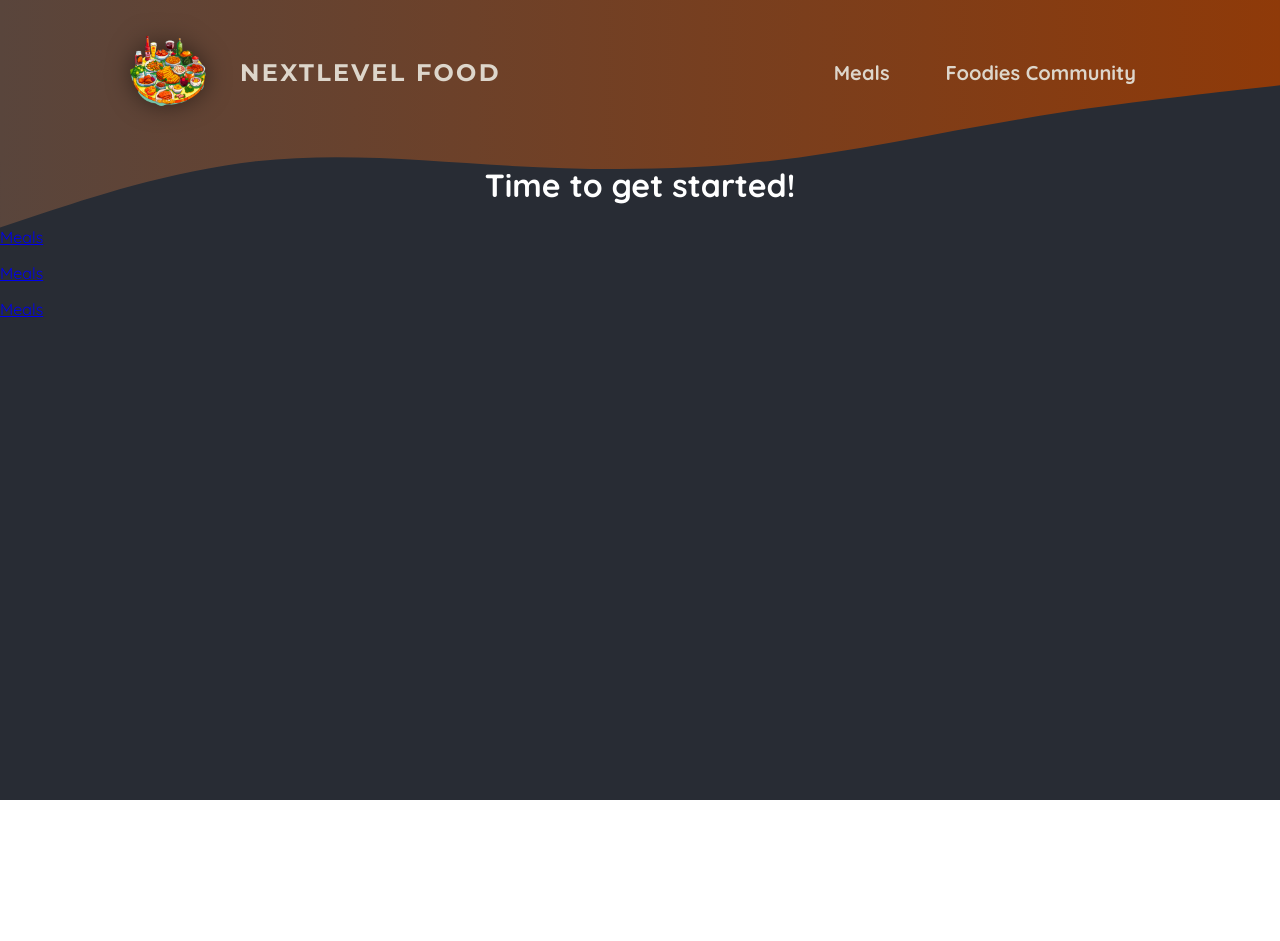
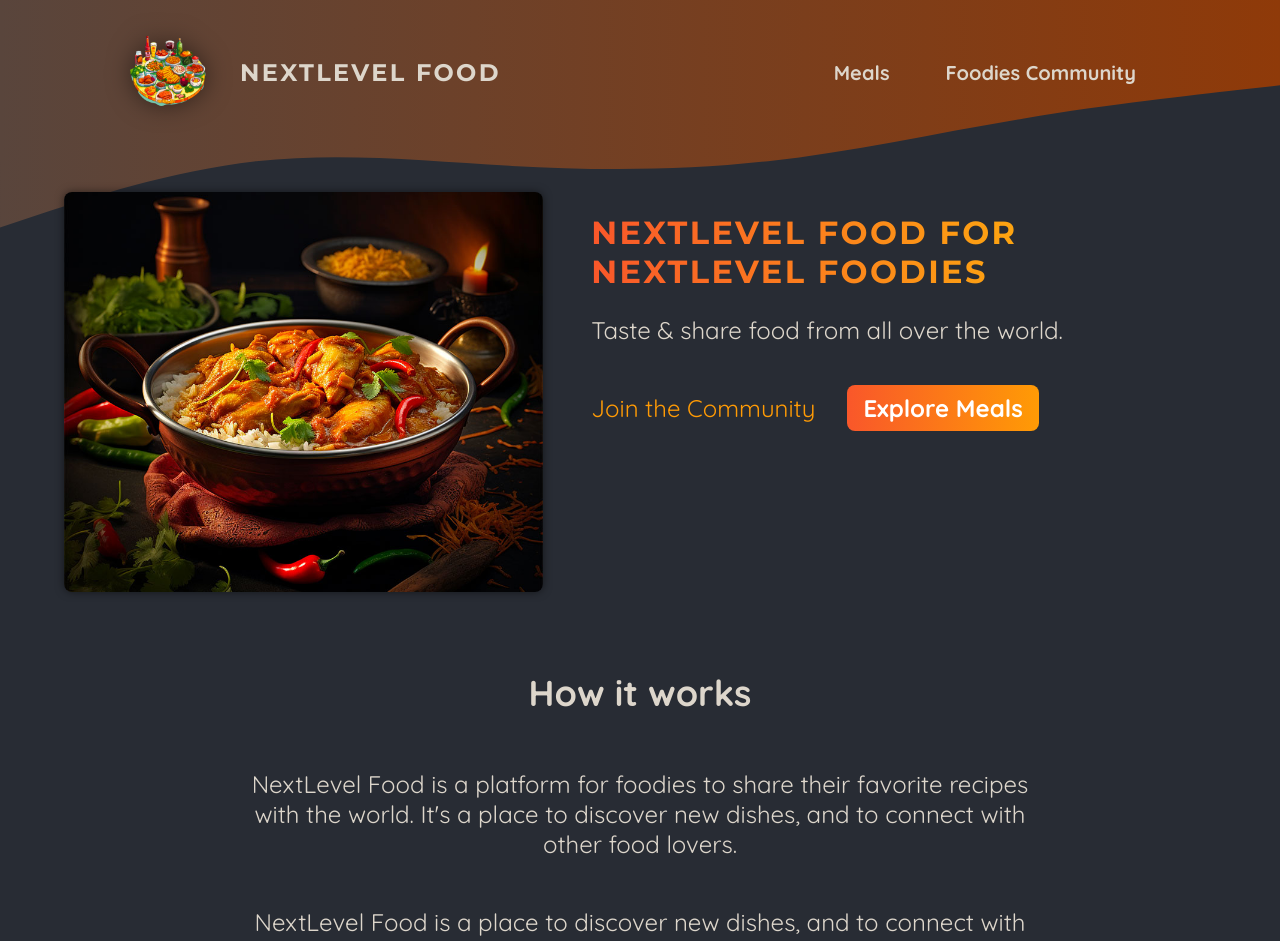
Before and after one commit to drgslx/foodies-app, a Next.js app: page / in a window 1280 px wide. Shown: the top 941 px of the page. Before the commit the page ends 800 px from the top, so only its background shows below. Built offline with nearby package versions, Linux system fonts and the light colour scheme.

Commit message:
modified the paths for jsconfig as well as added image slideshow pages

```diff
--- /dev/null
+++ b/app/components/main-header/images/image-slideshow.js
@@ -0,0 +1,50 @@
+"use client";
+
+import { useEffect, useState } from 'react';
+import Image from 'next/image';
+
+import burgerImg from '@/assets/burger.jpg';
+import curryImg from '@/assets/curry.jpg';
+import dumplingsImg from '@/assets/dumplings.jpg';
+import macncheeseImg from '@/assets/macncheese.jpg';
+import pizzaImg from '@/assets/pizza.jpg';
+import schnitzelImg from '@/assets/schnitzel.jpg';
+import tomatoSaladImg from '@/assets/tomato-salad.jpg';
+import classes from './image-slideshow.module.css';
+
+const images = [
+  { image: burgerImg, alt: 'A delicious, juicy burger' },
+  { image: curryImg, alt: 'A delicious, spicy curry' },
+  { image: dumplingsImg, alt: 'Steamed dumplings' },
+  { image: macncheeseImg, alt: 'Mac and cheese' },
+  { image: pizzaImg, alt: 'A delicious pizza' },
+  { image: schnitzelImg, alt: 'A delicious schnitzel' },
+  { image: tomatoSaladImg, alt: 'A delicious tomato salad' },
+];
+
+export default function ImageSlideshow() {
+  const [currentImageIndex, setCurrentImageIndex] = useState(0);
+
+  useEffect(() => {
+    const interval = setInterval(() => {
+      setCurrentImageIndex((prevIndex) =>
+        prevIndex < images.length - 1 ? prevIndex + 1 : 0
+      );
+    }, 5000);
+
+    return () => clearInterval(interval);
+  }, []);
+
+  return (
+    <div className={classes.slideshow}>
+      {images.map((image, index) => (
+        <Image
+          key={index}
+          src={image.image}
+          className={index === currentImageIndex ? classes.active : ''}
+          alt={image.alt}
+        />
+      ))}
+    </div>
+  );
+}
--- /dev/null
+++ b/app/components/main-header/images/image-slideshow.module.css
@@ -0,0 +1,26 @@
+.slideshow {
+    position: relative;
+    width: 100%;
+    height: 100%;
+    border-radius: 8px;
+    overflow: hidden;
+    box-shadow: 0 0 0.5rem rgba(0, 0, 0, 0.5);
+  }
+
+  .slideshow img {
+    width: 100%;
+    height: 100%;
+    object-fit: cover;
+    position: absolute;
+    top: 0;
+    left: 0;
+    opacity: 0;
+    transform: scale(1.1) translateX(-1rem) rotate(-5deg);
+    transition: all 0.5s ease-in-out;
+  }
+
+  .slideshow .active {
+    z-index: 1;
+    opacity: 1;
+    transform: scale(1) translateX(0) rotate(0);
+  }
--- a/app/components/main-header/main-header.js
+++ b/app/components/main-header/main-header.js
@@ -1,6 +1,6 @@
 import React from "react";
 import classes from "./main-header.module.css";
-import logoImg from "../../../assets/logo.png";
+import logoImg from "@/assets/logo.png";
 import Image from "next/image";
 import Link from "next/link";
 import HeaderBackground from "./header-background";
--- a/app/page.js
+++ b/app/page.js
@@ -1,14 +1,53 @@
-import Link from "next/link";
+import Link from 'next/link';
+
+import classes from './page.module.css';
+import ImageSlideshow from './components/main-header/images/image-slideshow';
 
 export default function Home() {
   return (
-    <main>
-      <h1 style={{ color: 'white', textAlign: 'center' }}>
-        Time to get started!
-      </h1>
-      <p><Link href="/meals">Meals</Link></p>
-      <p><Link href="/meals/share">Meals</Link></p>
-      <p><Link href="/commuinity">Meals</Link></p>
-    </main>
+    <>
+      <header className={classes.header}>
+        <div className={classes.slideshow}>
+          <ImageSlideshow />
+        </div>
+        <div>
+          <div className={classes.hero}>
+            <h1>NextLevel Food for NextLevel Foodies</h1>
+            <p>Taste & share food from all over the world.</p>
+          </div>
+          <div className={classes.cta}>
+            <Link href="/community">Join the Community</Link>
+            <Link href="/meals">Explore Meals</Link>
+          </div>
+        </div>
+      </header>
+      <main>
+        <section className={classes.section}>
+          <h2>How it works</h2>
+          <p>
+            NextLevel Food is a platform for foodies to share their favorite
+            recipes with the world. It&apos;s a place to discover new dishes, and to
+            connect with other food lovers.
+          </p>
+          <p>
+            NextLevel Food is a place to discover new dishes, and to connect
+            with other food lovers.
+          </p>
+        </section>
+
+        <section className={classes.section}>
+          <h2>Why NextLevel Food?</h2>
+          <p>
+            NextLevel Food is a platform for foodies to share their favorite
+            recipes with the world. It&apos;s a place to discover new dishes, and to
+            connect with other food lovers.
+          </p>
+          <p>
+            NextLevel Food is a place to discover new dishes, and to connect
+            with other food lovers.
+          </p>
+        </section>
+      </main>
+    </>
   );
 }
--- /dev/null
+++ b/app/page.module.css
@@ -0,0 +1,75 @@
+.header {
+    display: flex;
+    gap: 3rem;
+    margin: 3rem auto;
+    width: 90%;
+    max-width: 75rem;
+  }
+
+  .slideshow {
+    width: 40rem;
+    height: 25rem;
+  }
+
+  .hero {
+    color: #ddd6cb;
+    font-size: 1.5rem;
+  }
+
+  .hero h1 {
+    font-size: 2rem;
+    font-weight: bold;
+    font-family: 'Montserrat', sans-serif;
+    letter-spacing: 0.15rem;
+    text-transform: uppercase;
+    background: linear-gradient(90deg, #f9572a, #ffc905);
+    background-clip: text;
+    -webkit-background-clip: text;
+    -webkit-text-fill-color: transparent;
+  }
+
+  .cta {
+    font-size: 1.5rem;
+    display: flex;
+    gap: 1rem;
+  }
+
+  .cta a {
+    display: inline-block;
+    margin-top: 1rem;
+    padding: 0.5rem 1rem;
+    border-radius: 0.5rem;
+    background: linear-gradient(90deg, #f9572a, #ff9b05);
+    color: #ffffff;
+    font-weight: bold;
+    text-decoration: none;
+  }
+
+  .cta a:hover,
+  .cta a:active {
+    background: linear-gradient(90deg, #fd4715, #f9b241);
+  }
+
+  .cta a:first-child {
+    background: transparent;
+    font-weight: normal;
+    color: #ff9b05;
+    padding-left: 0;
+  }
+
+  .cta a:first-child:hover,
+  .cta a:first-child:active {
+    background: transparent;
+    color: #f9b241;
+  }
+
+  .section {
+    display: flex;
+    flex-direction: column;
+    color: #ddd6cb;
+    font-size: 1.5rem;
+    max-width: 50rem;
+    width: 90%;
+    margin: 2rem auto;
+    text-align: center;
+  }
```
Also changed, not shown: jsconfig.json (+9 -2 lines).
